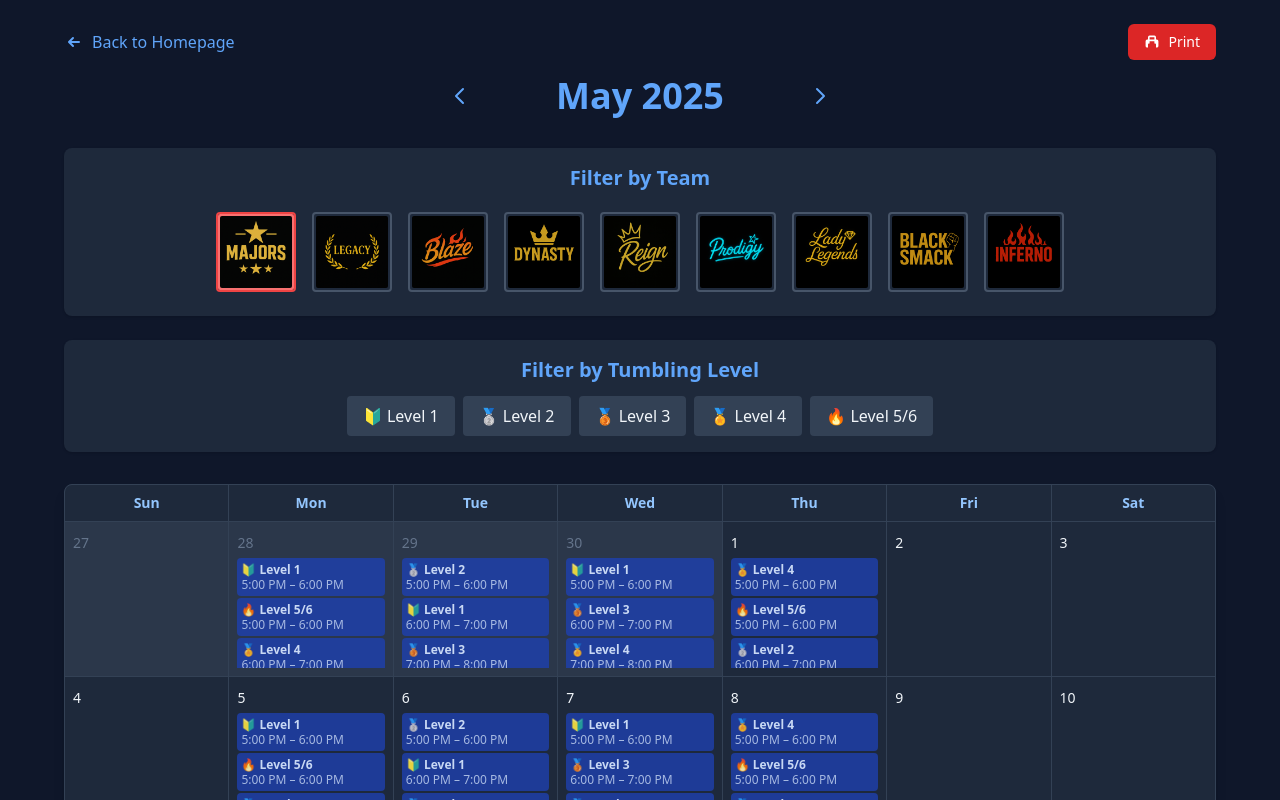
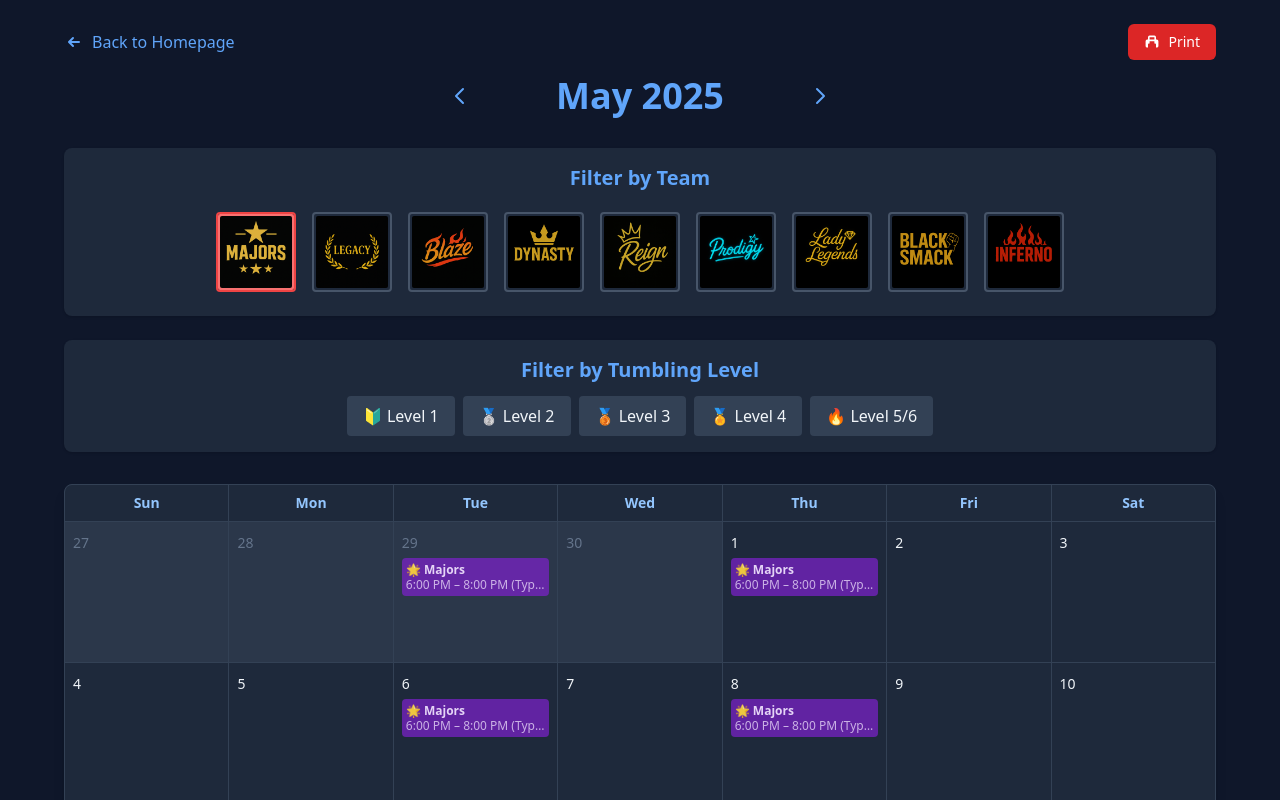
Before and after one commit to NoahKyoot/Cheer-me-out, a React (Vite) app: page /month-calendar in a window 1280 px wide. Both pictures are taken after a click on the button 256 px from the left and 252 px from the top of the page. Shown: the top 800 px of the page. Built offline with nearby package versions, Linux system fonts and the light colour scheme.

Commit message:
Update MonthCalendarPage.jsx
Calendar toggle

```diff
--- a/src/MonthCalendarPage.jsx
+++ b/src/MonthCalendarPage.jsx
@@ -1,19 +1,10 @@
 import React, { useState, useMemo } from 'react';
 import { Link } from 'react-router-dom';
 import {
-  format,
-  addMonths,
-  subMonths,
-  startOfMonth,
-  endOfMonth,
-  startOfWeek,
-  endOfWeek,
-  eachDayOfInterval,
-  isSameMonth,
-  isToday,
-  getDay,
+  format, addMonths, subMonths, startOfMonth, endOfMonth,
+  startOfWeek, endOfWeek, eachDayOfInterval, isSameMonth, isToday, getDay,
 } from 'date-fns';
-import { allCompetitions } from './data/competitionsData'; // Assuming this path is correct
+import { allCompetitions } from './data/competitionsData';
 
 // Data for filters & calendar display (Ideally, import from shared data files)
 const levelIcons = { 'Level 1': '🔰', 'Level 2': '🥈', 'Level 3': '🥉', 'Level 4': '🏅', 'Level 5/6': '🔥' };
@@ -44,7 +35,7 @@ export default function MonthCalendarPage() {
   const [currentMonth, setCurrentMonth] = useState(new Date());
   const [visibleLevels, setVisibleLevels] = useState(new Set());
   const [visibleTeams, setVisibleTeams] = useState(new Set());
-  const daysOfWeekNames = ['Sun', 'Mon', 'Tue', 'Wed', 'Thu', 'Fri', 'Sat']; // Renamed for clarity
+  const daysOfWeekNames = ['Sun', 'Mon', 'Tue', 'Wed', 'Thu', 'Fri', 'Sat'];
 
   const firstDayCurrentMonth = startOfMonth(currentMonth);
   const startDateForGrid = startOfWeek(firstDayCurrentMonth, { weekStartsOn: 0 });
@@ -71,26 +62,29 @@ export default function MonthCalendarPage() {
     const dayOfWeekNumber = getDay(day);
     const formattedDay = format(day, 'yyyy-MM-dd');
 
+    // Competitions always show, not affected by these filters
     allCompetitions.forEach(comp => {
       if (comp.sortableDate === formattedDay) {
         events.push({ type: 'Competition', name: comp.eventName, id: comp.id, time: comp.fullDates || comp.dateString });
       }
     });
 
-    if (visibleLevels.size === 0 || tumblingSchedule.some(item => visibleLevels.has(item.level))) {
+    // UPDATED: Tumbling Schedule - only show if a level filter is active
+    if (visibleLevels.size > 0) {
         tumblingSchedule.forEach(item => {
             if (dayNameToNumber[item.dayName] === dayOfWeekNumber) {
-                if (visibleLevels.size === 0 || visibleLevels.has(item.level)) {
+                if (visibleLevels.has(item.level)) { // Only show if this specific level is selected
                     events.push({ type: 'Tumbling', name: `${levelIcons[item.level]} ${item.level}`, time: item.time });
                 }
             }
         });
     }
 
-    if (visibleTeams.size === 0 || teamPractice.some(practice => visibleTeams.has(practice.team))) {
+    // UPDATED: Team Practices - only show if a team filter is active
+    if (visibleTeams.size > 0) {
         teamPractice.forEach(practice => {
             if (practice.days.some(d => dayNameToNumber[d] === dayOfWeekNumber)) {
-                if (visibleTeams.size === 0 || visibleTeams.has(practice.team)) {
+                if (visibleTeams.has(practice.team)) { // Only show if this specific team is selected
                     events.push({ type: 'Team Practice', name: `${teamIcons[practice.team]} ${practice.team}`, time: '6:00 PM – 8:00 PM (Typical)' });
                 }
             }
@@ -105,7 +99,7 @@ export default function MonthCalendarPage() {
 
   return (
     <main className="min-h-screen p-4 md:p-6 bg-slate-900 text-slate-200">
-      <div className="max-w-6xl mx-auto"> {/* Increased max-width for better month view */}
+      <div className="max-w-6xl mx-auto">
         <header className="text-center mb-6 md:mb-8 no-print">
           <div className="flex items-center justify-between mb-4">
             <Link
@@ -195,10 +189,10 @@ export default function MonthCalendarPage() {
 
         {/* Calendar Grid */}
         <div
-          id="month-calendar-grid" // Added ID for print styles
+          id="month-calendar-grid"
           className="grid grid-cols-7 gap-px bg-slate-700 border border-slate-700 rounded-lg overflow-hidden shadow-lg"
         >
-          {daysOfWeekNames.map(dayName => ( // Changed variable name here
+          {daysOfWeekNames.map(dayName => (
             <div key={dayName} className="py-2 text-center font-semibold text-blue-300 bg-slate-800 text-xs sm:text-sm">
               {dayName}
             </div>
@@ -220,11 +214,10 @@ export default function MonthCalendarPage() {
                   {dayEvents.map((event, idx) => (
                     <div
                       key={idx}
-                      // Added event-item-print class for specific print styling
                       className={`p-1 rounded text-left text-opacity-90 event-item-print ${
-                        event.type === 'Competition' ? 'bg-red-800/80 hover:bg-red-700/80 text-red-100' :
-                        event.type === 'Tumbling' ? 'bg-blue-800/80 hover:bg-blue-700/80 text-blue-100' :
-                        'bg-purple-800/80 hover:bg-purple-700/80 text-purple-100'
+                        event.type === 'Competition' ? 'bg-red-700/70 text-red-100' :
+                        event.type === 'Tumbling' ? 'bg-blue-700/70 text-blue-100' :
+                        'bg-purple-700/70 text-purple-100'
                       }`}
                       title={`${event.name}${event.time ? ` - ${event.time}` : ''}`}
                     >
@@ -236,7 +229,7 @@ export default function MonthCalendarPage() {
               </div>
             );
           })}
-        </div> {/* End of Calendar Grid */}
+        </div>
       </div>
     </main>
   );
```
